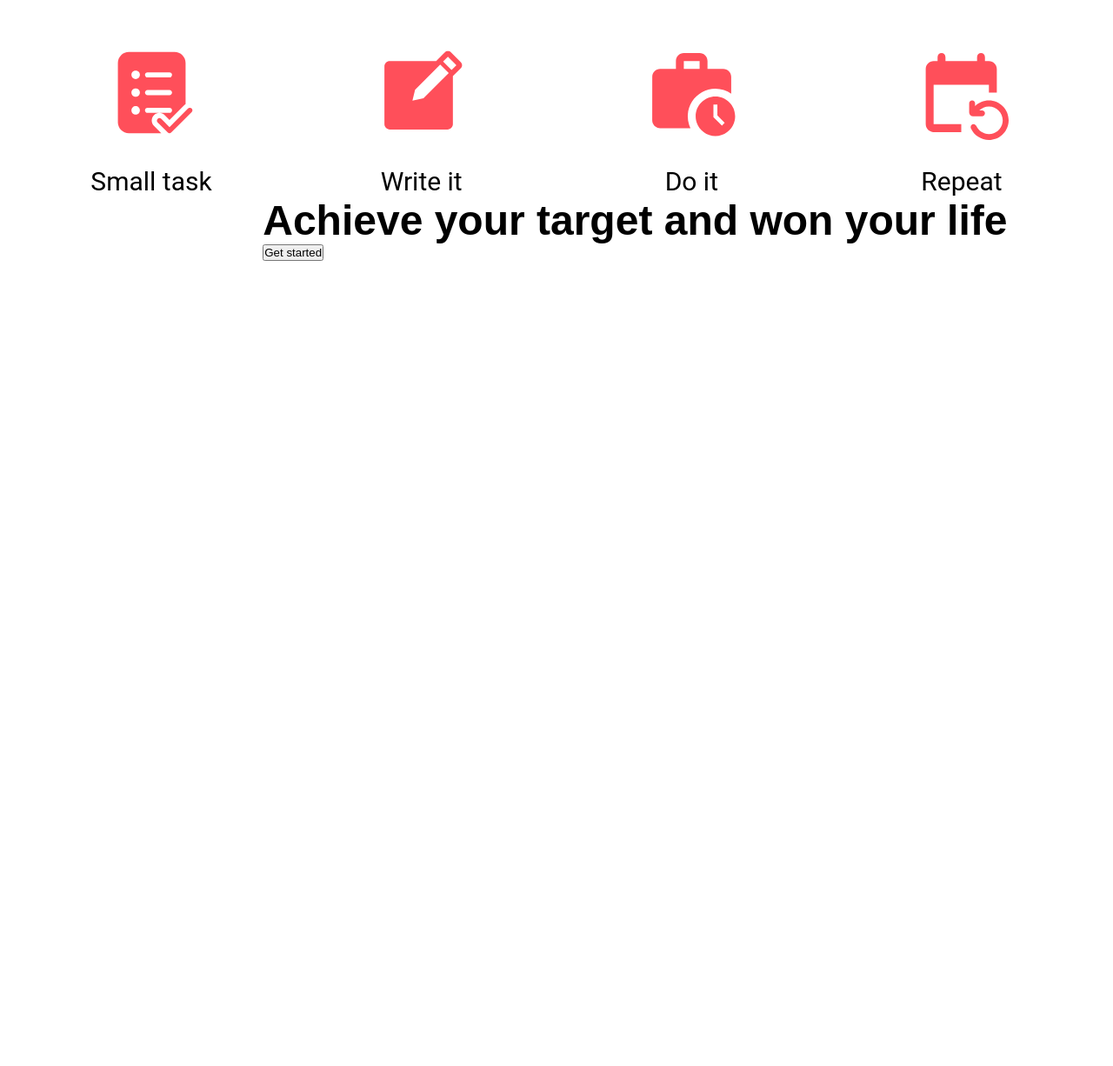
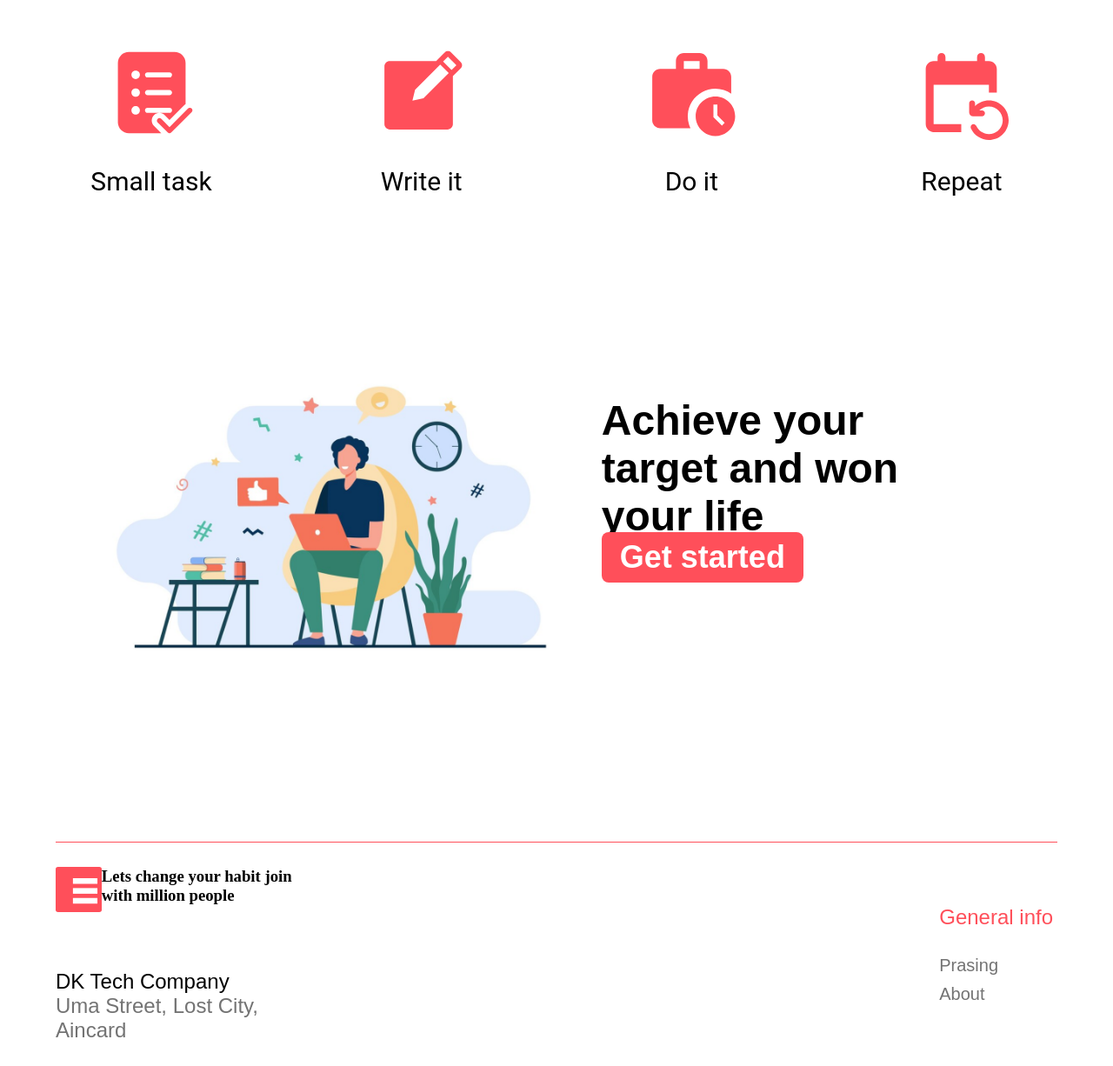
Before and after one commit to Mukhammad-amin-ai/Todo-app, a plain HTML site: page Frontend/index.html in a window 1280 px wide. Shown: the part 1129-2355 px from the top of the page at 87% size. Before the commit the page ends 1429 px from the top, so only its background shows below. Drawn offline with Linux system fonts and the light colour scheme; a web font is replaced by a local one.

Commit message:
home page

```diff
--- a/Frontend/index.html
+++ b/Frontend/index.html
@@ -75,15 +75,39 @@
         <div class="get-started">
           <div class="start-container">
             <div class="image">
-              <img src="" alt="" />
+              <img src="./assets/image/image 1.png" alt="" />
             </div>
             <div class="text">
-              <h2>Achieve your target and won your life</h2>
+              <div class="title">
+                <h2>Achieve your target and won your life</h2>
+              </div>
               <button>Get started</button>
             </div>
           </div>
         </div>
-        <div class="footer"></div>
+        <div class="footer">
+          <div class="f-left">
+            <div class="top">
+              <div class="logo">
+                <img src="./assets/svg/icon.svg" alt="icon">
+              </div>
+              <div class="f-text">
+                <h3>Lets change your habit join with million people</h3>
+              </div>
+            </div>
+            <div class="bottom">
+                <h3>DK Tech Company</h3>
+                <h4>Uma Street, Lost City, Aincard </h4>
+            </div>
+          </div>
+          <div class="f-right">
+            <ul>
+              <li>General info</li>
+              <li>Prasing</li>
+              <li>About</li>
+            </ul>
+          </div>
+        </div>
       </div>
     </div>
 
--- a/Frontend/style/style.css
+++ b/Frontend/style/style.css
@@ -1,9 +1,9 @@
 @import url("https://fonts.googleapis.com/css2?family=Rosario:wght@400;700&display=swap");
-/* font-family: 'Rosario', sans-serif; */
 * {
     padding: 0;
     margin: 0;
     box-sizing: border-box;
+    list-style: none;
 }
 
 .todo {
@@ -162,12 +162,154 @@ p {
     height: auto;
     display: flex;
     justify-content: center;
+    margin-top: 200px;
 }
 
-.start-container{
+.start-container {
     width: 90%;
     height: auto;
     display: flex;
     justify-content: space-between;
+    align-items: center;
     flex-wrap: wrap;
 }
+
+.image {
+    width: 50%;
+    height: 370px;
+}
+.image img {
+    width: 100%;
+}
+
+.text {
+    width: 45%;
+    height: 370px;
+}
+
+.text .title {
+    width: 80%;
+    height: 116px;
+    margin-top: 30px;
+}
+.text .title h2 {
+    width: 100%;
+    text-align: start;
+    color: #000;
+    font-family: "Rosario", sans-serif;
+    font-size: 48px;
+    font-style: normal;
+    font-weight: 700;
+    line-height: normal;
+}
+
+.text button {
+    width: 232px;
+    height: 58px;
+    margin-top: 40px;
+    color: #fff;
+    text-align: center;
+    font-family: "Rosario", sans-serif;
+    font-size: 36px;
+    font-style: normal;
+    font-weight: 700;
+    line-height: normal;
+    border-radius: 8px;
+    background: #ff4f5a;
+    border: none;
+    cursor: pointer;
+}
+
+.footer {
+    width: 100%;
+    height: 258px;
+    border-top: 1px solid #ff4f5a;
+    margin-top: 172px;
+    display: flex;
+    justify-content: space-between;
+    align-items: center;
+}
+
+.f-left {
+    width: 25%;
+    height: auto;
+}
+
+.top {
+    width: 100%;
+    height: 56px;
+    display: flex;
+    justify-content: space-between;
+    align-items: center;
+}
+
+.top .logo {
+    width: 56px;
+    height: 56px;
+}
+
+.top .logo img {
+    width: 100%;
+}
+
+.top .f-text {
+    width: 250px;
+    height: 100%;
+}
+
+.bottom {
+    width: 100%;
+    height: auto;
+    margin-top: 62px;
+}
+
+.bottom h3 {
+    color: #000;
+    font-family: "Rosario", sans-serif;
+    font-size: 24px;
+    font-style: normal;
+    font-weight: 400;
+    line-height: normal;
+}
+
+.bottom h4 {
+    color: #737373;
+    font-family: "Rosario", sans-serif;
+    font-size: 24px;
+    font-style: normal;
+    font-weight: 400;
+    line-height: normal;
+}
+
+.f-right {
+    width: 50%;
+    height: auto;
+    display: flex;
+    justify-content: flex-end;
+}
+
+ul {
+    width: auto;
+    height: auto;
+}
+
+li:nth-child(1) {
+    color: #ff4f5a;
+    font-family: "Rosario", sans-serif;
+    font-size: 24px;
+    font-style: normal;
+    font-weight: 400;
+    line-height: normal;
+    margin-bottom: 20px;
+}
+
+li {
+    color: #737373;
+    font-family: "Rosario", sans-serif;
+    font-size: 20px;
+    font-style: normal;
+    font-weight: 400;
+    line-height: normal;
+    cursor: pointer;
+    padding: 5px;
+}
```
Also changed, not shown: Frontend/assets/image/image 1.png (added), Frontend/assets/svg/icon.svg (added).
